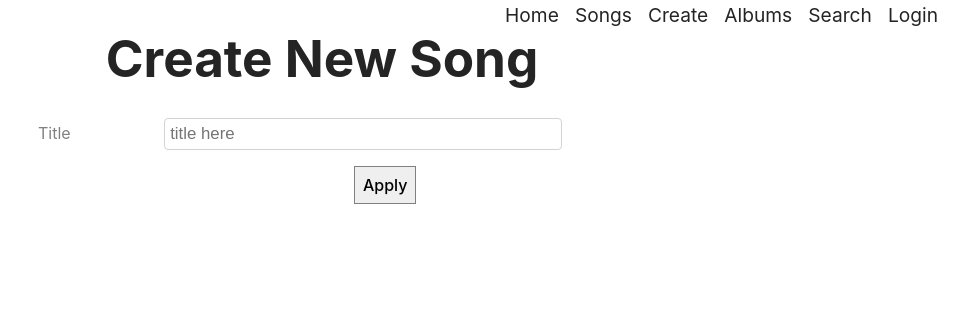
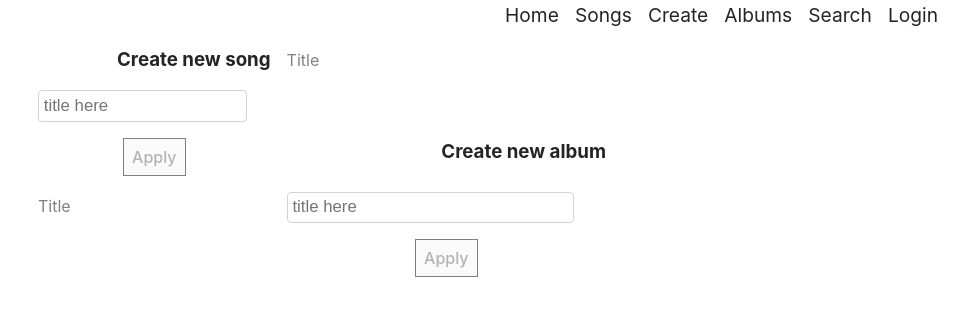
Before and after one commit to kevinjapan/WeeSongs, a Vue app: page /songs/create in a window 1280 px wide. Shown: the top 316 px of the page, without its empty margins (318-1280 px from the left). Built offline with nearby package versions, Linux system fonts and the light colour scheme.

Commit message:
app_store.is_logged_in

```diff
--- a/src/components/Albums/Album/Album/Album.vue
+++ b/src/components/Albums/Album/Album/Album.vue
@@ -140,10 +140,12 @@ const apply = async() => {
          />
 
          <div></div>
-         <button type="submit">Apply</button>
+         <button type="submit" v-if="app_store.is_logged_in()">Apply</button>
+         <button v-else disabled>Apply</button>
 
          <div></div>
-         <button type="button" @click="delete_song">Delete this Album</button>
+         <button type="button" v-if="app_store.is_logged_in()" @click="delete_song">Delete this Album</button>
+         <button v-else disabled>Delete this Album</button>
 
       </form>
 
--- a/src/stores/appstore.js
+++ b/src/stores/appstore.js
@@ -54,6 +54,10 @@ export const useAppStore = defineStore('app_store', () => {
       app_api.value = new_api
    }
 
+   const is_logged_in = () => {
+      return bearer_token.value !== '' ? true : false
+   }
+
    return {
       app_api,
       get_api,
@@ -61,7 +65,8 @@ export const useAppStore = defineStore('app_store', () => {
       bearer_token,
       username,
       notify_msg_list,
-      set_notify_msg_list
+      set_notify_msg_list,
+      is_logged_in
    }
  })
 
--- a/src/views/CreateSongView.vue
+++ b/src/views/CreateSongView.vue
@@ -24,11 +24,11 @@ const apply = async() => {
 
 <template>
 
-   <h1>Create New Song</h1>
 
    <form class="grid form_grid flex_col" @submit.prevent="apply">
 
 
+      <h3>Create new song</h3>
       <label>Title</label>
       <input
          v-model="title"
@@ -38,7 +38,22 @@ const apply = async() => {
       />
 
       <div></div>
-      <button type="submit">Apply</button>
+      <button type="submit" v-if="app_store.is_logged_in()">Apply</button>
+      <button type="button" v-else disabled>Apply</button>
+
+
+      <h3>Create new album</h3>
+      <label>Title</label>
+      <input
+         v-model="title"
+         name="title"
+         className="border border-slate-200"
+         placeholder="title here"
+      />
+
+      <div></div>
+      <button type="submit" v-if="app_store.is_logged_in()">Apply</button>
+      <button type="button" v-else disabled>Apply</button>
 
    </form>
 
--- a/src/views/SongMetaView.vue
+++ b/src/views/SongMetaView.vue
@@ -81,7 +81,7 @@ const delete_song = async() => {
       const result = await songStore.delete_song(songStore.song.id)
       if(result) {
          if(result.message) app_store.set_notify_msg_list(result.message)
-         if(result.outcome === 'success') setTimeout(() => router.push('/songs'),3000)
+         // if(result.outcome === 'success') setTimeout(() => router.push('/songs'),3000)  to do : re-enable
       }
    }
 }
@@ -159,10 +159,12 @@ const open_album = () => {
             />
 
             <div></div>
-            <button type="submit">Apply</button>
+            <button type="submit" v-if="app_store.is_logged_in()">Apply</button>
+            <button type="button" v-else disabled>Apply</button>
 
             <div></div>
-            <button type="button" @click="delete_song">Delete this Song</button>
+            <button type="button" v-if="app_store.is_logged_in()" @click="delete_song">Delete this Song</button>
+            <button type="button" v-else disabled>Delete this Song</button>
 
          </form>
 
```
